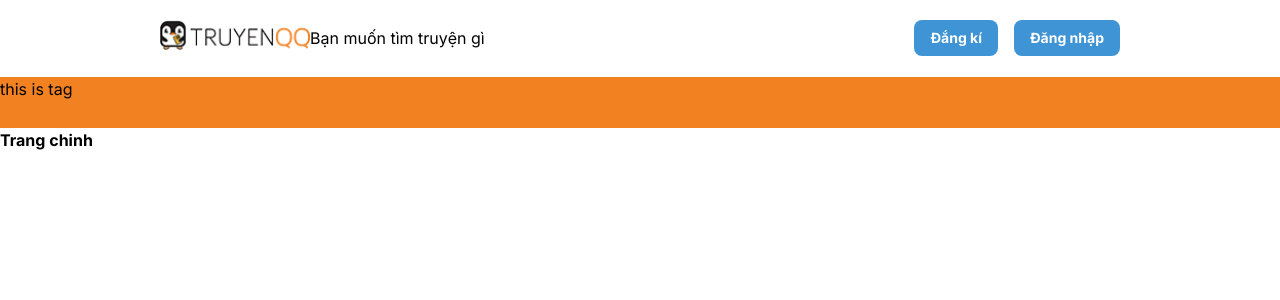
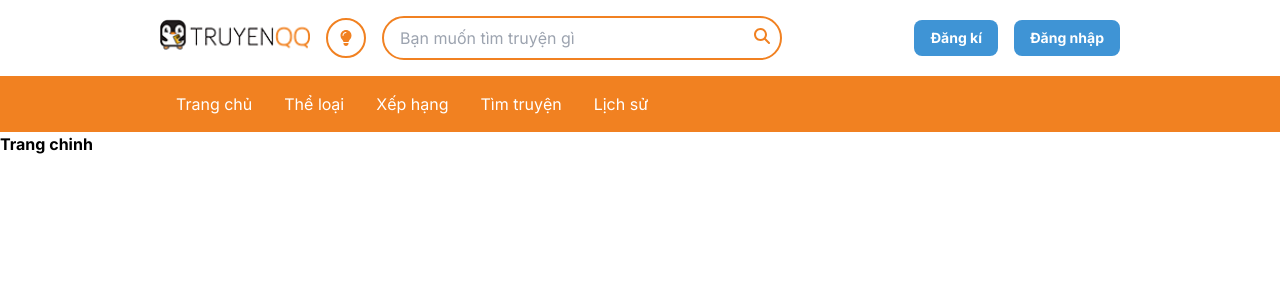
Before and after one commit to luanvo2911/truyenqq-next, a Next.js app: page /truyenqq in a window 1280 px wide. Shown: the top 300 px of the page. Built offline with nearby package versions, Linux system fonts and the light colour scheme.

Commit message:
feat: navbar

```diff
--- a/src/app/truyenqq/layout.tsx
+++ b/src/app/truyenqq/layout.tsx
@@ -1,8 +1,18 @@
-import NavBar from "@/src/components/NavBar"
+import { Suspense } from "react";
+import Loading from "./loading";
+import NavBar from "@/src/components/NavBar";
 
-export default function TruyenqqLayout({children}: {children: React.ReactNode}) {
-  return <div className = "w-screen h-screen">
-    <NavBar />
-    {children}
-  </div>
+export default function TruyenqqLayout({
+  children,
+}: {
+  children: React.ReactNode;
+}) {
+  return (
+    <div className="w-screen h-screen">
+      <Suspense fallback={<Loading />}>
+        <NavBar />
+        {children}
+      </Suspense>
+    </div>
+  );
 }
--- /dev/null
+++ b/src/app/truyenqq/loading.tsx
@@ -0,0 +1,4 @@
+export default function Loading() {
+  // You can add any UI inside Loading, including a Skeleton.
+  return <div>Loading ...</div>
+}
--- a/src/components/NavBar.tsx
+++ b/src/components/NavBar.tsx
@@ -4,31 +4,116 @@ import logoMobile from "@/public/static/logo-mobile.png";
 import logoPC from "@/public/static/logo-pc.png";
 import Image from "next/image";
 import useIsMobile from "../hooks/useIsMobile";
+import useToggle from "../hooks/useToggle";
+import { FontAwesomeIcon } from "@fortawesome/react-fontawesome";
+import {
+  faSearch,
+  faLightbulb,
+  faBars,
+} from "@fortawesome/free-solid-svg-icons";
 
 export default function NavBar() {
   const isMobile = useIsMobile();
+  const {toggle, setToggle} = useToggle();
   return (
-    <div className="w-full h-[16vh]">
-      <div className="max-w-full h-[60%] flex justify-between items-center mx-4 xl:mx-40">
-        <div className="flex items-center">
-          <Image
-            src={isMobile ? logoMobile : logoPC}
-            width={isMobile ? 40 : 150}
-            height={isMobile ? 40 : 150}
-            alt="Logo icon for PC"
-          />
-          <div>Bạn muốn tìm truyện gì</div>
+    <div className="w-full min-h-[100px]">
+      <div className="max-w-full flex justify-between items-center mx-2 xl:mx-40 pt-4">
+        <div className="flex items-center space-x-4">
+          <button>
+            <Image
+              src={isMobile ? logoMobile : logoPC}
+              width={isMobile ? 30 : 150}
+              height={isMobile ? 30 : 150}
+              alt="Logo icon for PC"
+            />
+          </button>
+          <div className="border-2 border-orange w-[40px] h-[40px] rounded-full flex items-center justify-center hover:cursor-pointer">
+            <FontAwesomeIcon className="text-orange" icon={faLightbulb} />
+          </div>
+          {isMobile ? (
+            <div />
+          ) : (
+            <div className="relative">
+              <input
+                className="px-4 py-2 w-[400px] border-2 border-orange rounded-[24px] focus:outline-none"
+                placeholder="Bạn muốn tìm truyện gì"
+              />
+              <FontAwesomeIcon
+                className="absolute right-3 top-3 text-orange"
+                icon={faSearch}
+              />
+            </div>
+          )}
         </div>
-        <div className="flex space-x-4">
-          <button className="bg-darkBlue px-4 py-2 rounded-[8px] text-white text-sm font-bold">
-            Đắng kí
+        <div className="flex items-center justify-center gap-4">
+          {isMobile ? (
+            <button className="bg-orange w-[40px] h-[40px] rounded-full">
+              <FontAwesomeIcon className="text-white" icon={faSearch} />
+            </button>
+          ) : (
+            <div></div>
+          )}
+          <button className="bg-darkBlue px-[5px] xl:px-4 py-2 rounded-[8px] text-white text-sm font-bold hover:bg-darkBlue/[0.6]">
+            Đăng kí
           </button>
-          <button className="bg-darkBlue px-4 py-2 rounded-[8px] text-white text-sm font-bold">
+          <button className="bg-darkBlue px-[5px] xl:px-4 py-2 rounded-[8px] text-white text-sm font-bold hover:bg-darkBlue/[0.6]">
             Đăng nhập
           </button>
         </div>
       </div>
-      <div className="w-full h-[40%] bg-orange">this is tag</div>
+      <div className="max-w-full h-[40%] bg-orange px-4 xl:px-40 mt-4">
+        {isMobile ? (
+          <button
+            className="flex justify-end items-center h-full w-full py-4"
+            onClick={() => {
+              setToggle(!toggle);
+            }}
+          >
+            <FontAwesomeIcon className="text-white text-2xl" icon={faBars} />
+          </button>
+        ) : (
+          <ul className="flex items-center h-full">
+            <li className="text-white hover:bg-white/[0.2] hover:cursor-pointer p-4">
+              Trang chủ
+            </li>
+            <li className="text-white bg-transparent hover:bg-white/[0.2] hover:cursor-pointer p-4">
+              Thể loại
+            </li>
+            <li className="text-white hover:bg-white/[0.2] hover:cursor-pointer p-4">
+              Xếp hạng
+            </li>
+            <li className="text-white hover:bg-white/[0.2] hover:cursor-pointer p-4">
+              Tìm truyện
+            </li>
+            <li className="text-white hover:bg-white/[0.2] hover:cursor-pointer p-4">
+              Lịch sử
+            </li>
+          </ul>
+        )}
+      </div>
+      {toggle && isMobile ? (
+        <div className="max-w-full bg-orange px-4 xl:px-40">
+          <ul className="flex flex-col h-full">
+            <li className="text-white hover:bg-white/[0.2] hover:cursor-pointer p-4">
+              Trang chủ
+            </li>
+            <li className="text-white hover:bg-white/[0.2] hover:cursor-pointer p-4">
+              Thể loại
+            </li>
+            <li className="text-white hover:bg-white/[0.2] hover:cursor-pointer p-4">
+              Xếp hạng
+            </li>
+            <li className="text-white hover:bg-white/[0.2] hover:cursor-pointer p-4">
+              Tìm truyện
+            </li>
+            <li className="text-white hover:bg-white/[0.2] hover:cursor-pointer p-4">
+              Lịch sử
+            </li>
+          </ul>
+        </div>
+      ) : (
+        <div />
+      )}
     </div>
   );
 }
--- /dev/null
+++ b/src/components/loading.tsx
@@ -0,0 +1,6 @@
+// "use client"
+
+export default function Loading() {
+  // You can add any UI inside Loading, including a Skeleton.
+  return <div>Loading ...</div>
+}
--- a/src/hooks/useIsMobile.ts
+++ b/src/hooks/useIsMobile.ts
@@ -9,7 +9,7 @@ const useIsMobile = () => {
     window.addEventListener("resize", handleResize);
     return () => window.removeEventListener("resize", handleResize);
   }, []);
-  return width <= 700;
+  return width <= 850;
 };
 
 export default useIsMobile;
--- /dev/null
+++ b/src/hooks/useToggle.ts
@@ -0,0 +1,8 @@
+"use client"
+import { useState } from "react";
+
+export default function useToggle() {
+  const [toggle, setToggle] = useState(false);
+
+  return {toggle, setToggle};
+}
--- a/tailwind.config.ts
+++ b/tailwind.config.ts
@@ -12,7 +12,9 @@ const config: Config = {
         'orange': '#F18121',
         'white': '#FFFFFF',
         'darkBlue': '#3F94D5',
-        'normalBlue': '#56CCF2'
+        'normalBlue': '#56CCF2',
+        'black': '#000000',
+        'red': '#FF2853'
       }
     },
   },
```
Also changed, not shown: package.json (+6 -1 lines), src/constants/index.ts (added), src/constants/tag.ts (added), 1 other file (tests, documents, lock files or other folders).
